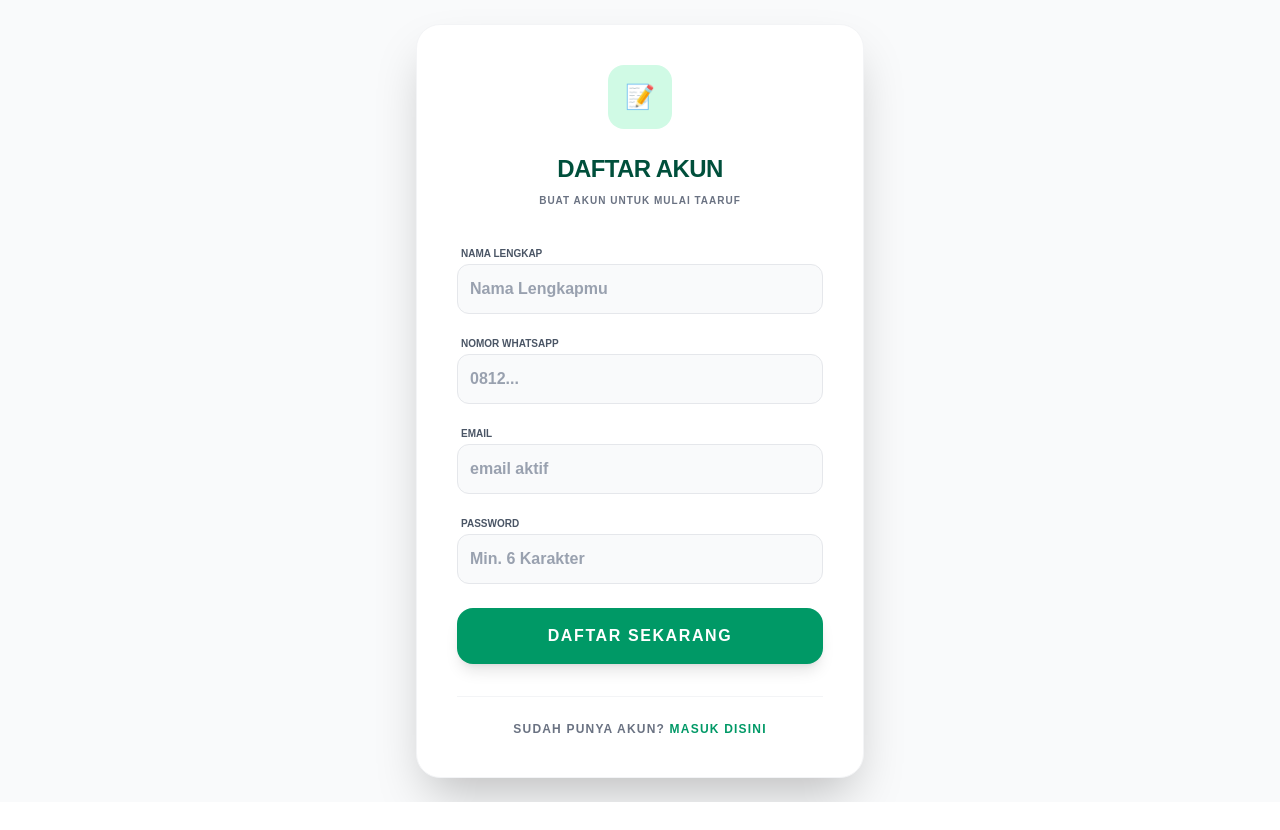
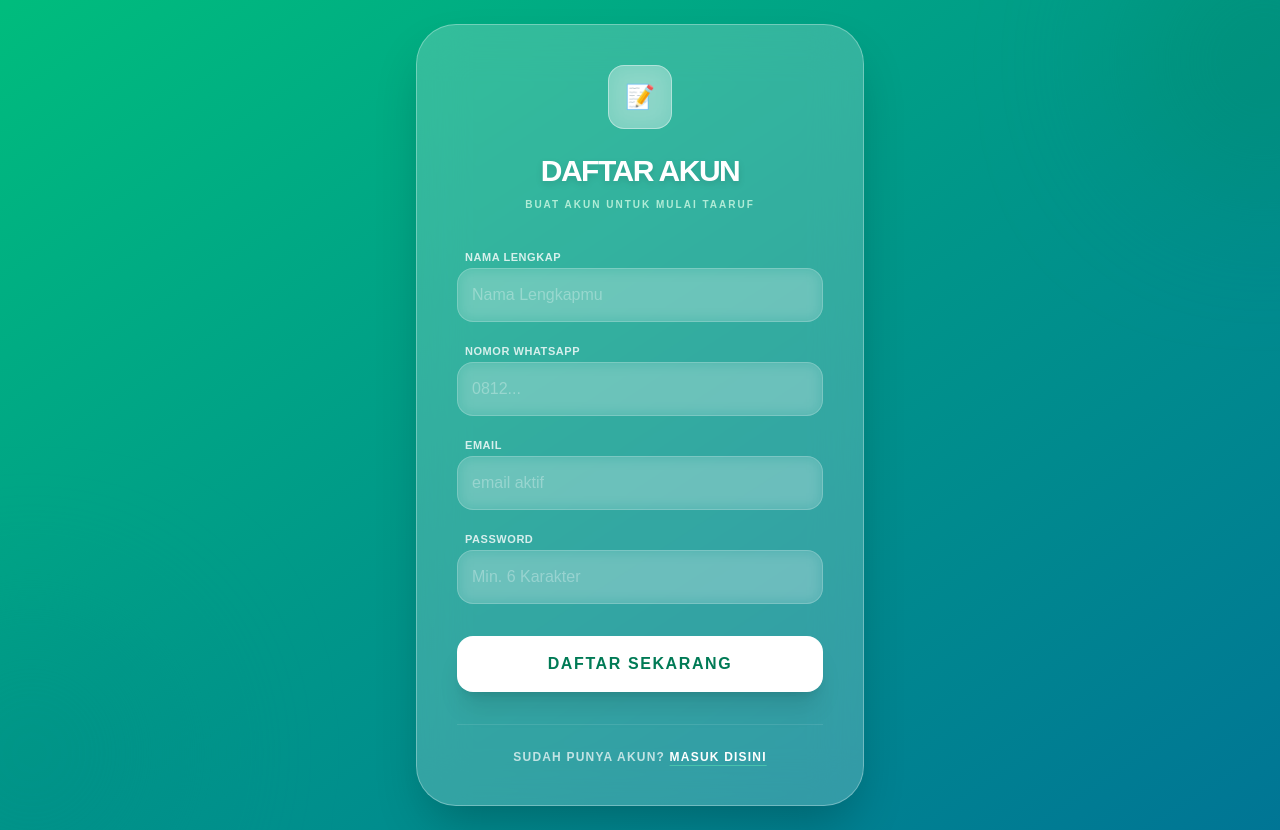
Before and after one commit to arifaji29/taaruf_permata, a Next.js app: page /register in a window 1280 px wide. Before the commit the page ends 802 px from the top, so only its background shows below. Built offline with nearby package versions, Linux system fonts and the light colour scheme; no server answers.

Commit message:
ubah tampilan

```diff
--- a/app/(auth)/register/page.tsx
+++ b/app/(auth)/register/page.tsx
@@ -65,20 +65,20 @@ export default function Register() {
 
   if (isSubmitted) {
     return (
-      <main className="min-h-screen flex items-center justify-center bg-gray-50 p-6">
-        <div className="w-full max-w-md bg-white p-10 rounded-3xl shadow-2xl border border-gray-100 text-center animate-in fade-in zoom-in duration-300">
-          <div className="w-20 h-20 bg-emerald-100 text-emerald-600 rounded-full flex items-center justify-center mx-auto mb-6 text-4xl animate-bounce">
+      <main className="min-h-screen flex items-center justify-center bg-linear-to-br from-emerald-500 via-teal-600 to-cyan-700 p-6 relative overflow-hidden">
+        <div className="w-full max-w-md backdrop-blur-xl bg-white/20 p-10 rounded-[2.5rem] shadow-2xl border border-white/30 text-center animate-in fade-in zoom-in duration-300 z-10">
+          <div className="w-20 h-20 bg-white/30 backdrop-blur-md text-white rounded-full flex items-center justify-center mx-auto mb-6 text-4xl border border-white/40 animate-bounce">
             📩
           </div>
-          <h1 className="text-2xl font-black text-emerald-900 mb-4 uppercase tracking-tight">Cek Email Anda</h1>
-          <p className="text-gray-600 text-sm leading-relaxed mb-8">
+          <h1 className="text-2xl font-black text-white mb-4 uppercase tracking-tight drop-shadow-md">Cek Email Anda</h1>
+          <p className="text-emerald-50 text-sm leading-relaxed mb-8 opacity-90">
             Link konfirmasi telah dikirim ke <br />
-            <strong className="text-emerald-700 font-bold">{userEmail}</strong>.<br />
+            <strong className="text-white font-bold">{userEmail}</strong>.<br />
             Silakan klik link tersebut untuk mengaktifkan akun Anda.
           </p>
           <button
             onClick={() => router.push('/login')}
-            className="w-full bg-emerald-600 text-white py-4 rounded-2xl font-black uppercase tracking-widest hover:bg-emerald-700 transition shadow-lg active:scale-95"
+            className="w-full bg-white text-emerald-700 py-4 rounded-2xl font-black uppercase tracking-widest hover:bg-emerald-50 transition shadow-lg active:scale-95"
           >
             Lanjut ke Login
           </button>
@@ -88,71 +88,50 @@ export default function Register() {
   }
 
   return (
-    <main className="min-h-screen flex items-center justify-center bg-gray-50 p-6">
-      <div className="w-full max-w-md bg-white p-10 rounded-3xl shadow-2xl border border-gray-100 text-center">
-        <div className="w-16 h-16 bg-emerald-100 text-emerald-600 rounded-2xl flex items-center justify-center mx-auto mb-6 text-2xl">
+    <main className="min-h-screen flex items-center justify-center bg-linear-to-br from-emerald-500 via-teal-600 to-cyan-700 p-6 relative overflow-hidden">
+      {/* Dekorasi Background Glow */}
+      <div className="absolute top-[-10%] right-[-10%] w-72 h-72 bg-emerald-300 rounded-full mix-blend-multiply filter blur-3xl opacity-30 animate-blob"></div>
+      <div className="absolute bottom-[-10%] left-[-10%] w-80 h-80 bg-cyan-300 rounded-full mix-blend-multiply filter blur-3xl opacity-30 animate-blob animation-delay-2000"></div>
+
+      <div className="w-full max-w-md backdrop-blur-xl bg-white/20 p-10 rounded-[2.5rem] shadow-2xl border border-white/30 text-center z-10">
+        <div className="w-16 h-16 bg-white/30 backdrop-blur-md text-white rounded-2xl flex items-center justify-center mx-auto mb-6 text-2xl border border-white/40">
           📝
         </div>
 
-        <h1 className="text-2xl font-black text-emerald-900 mb-2 uppercase tracking-tight">Daftar Akun</h1>
-        <p className="text-gray-500 text-[10px] font-bold uppercase tracking-widest mb-8">Buat akun untuk mulai taaruf</p>
+        <h1 className="text-3xl font-black text-white mb-2 uppercase tracking-tighter drop-shadow-md">Daftar Akun</h1>
+        <p className="text-emerald-100 text-[10px] font-bold uppercase tracking-[0.2em] mb-8 opacity-80">Buat akun untuk mulai taaruf</p>
 
         <form onSubmit={handleRegister} className="space-y-4 text-left">
-          <div className="space-y-1">
-            <label className="text-[10px] font-black text-gray-600 uppercase ml-1">Nama Lengkap</label>
-            <input
-              name="nama"
-              placeholder="Nama Lengkapmu"
-              className="w-full p-3 border border-gray-200 rounded-xl outline-none focus:ring-2 focus:ring-emerald-500 bg-gray-50 text-slate-900 font-semibold placeholder:text-gray-400 transition-all focus:bg-white"
-              required
-            />
-          </div>
-
-          <div className="space-y-1">
-            <label className="text-[10px] font-black text-gray-600 uppercase ml-1">Nomor WhatsApp</label>
-            <input
-              name="nomor_telepon"
-              type="tel"
-              placeholder="0812..."
-              className="w-full p-3 border border-gray-200 rounded-xl outline-none focus:ring-2 focus:ring-emerald-500 bg-gray-50 text-slate-900 font-semibold placeholder:text-gray-400 transition-all focus:bg-white"
-              required
-            />
-          </div>
-
-          <div className="space-y-1">
-            <label className="text-[10px] font-black text-gray-600 uppercase ml-1">Email</label>
-            <input
-              name="email"
-              type="email"
-              placeholder="email aktif"
-              className="w-full p-3 border border-gray-200 rounded-xl outline-none focus:ring-2 focus:ring-emerald-500 bg-gray-50 text-slate-900 font-semibold placeholder:text-gray-400 transition-all focus:bg-white"
-              required
-            />
-          </div>
-
-          <div className="space-y-1">
-            <label className="text-[10px] font-black text-gray-600 uppercase ml-1">Password</label>
-            <input
-              name="password"
-              type="password"
-              placeholder="Min. 6 Karakter"
-              className="w-full p-3 border border-gray-200 rounded-xl outline-none focus:ring-2 focus:ring-emerald-500 bg-gray-50 text-slate-900 font-semibold placeholder:text-gray-400 transition-all focus:bg-white"
-              required
-            />
-          </div>
+          {[
+            { label: 'Nama Lengkap', name: 'nama', type: 'text', placeholder: 'Nama Lengkapmu' },
+            { label: 'Nomor WhatsApp', name: 'nomor_telepon', type: 'tel', placeholder: '0812...' },
+            { label: 'Email', name: 'email', type: 'email', placeholder: 'email aktif' },
+            { label: 'Password', name: 'password', type: 'password', placeholder: 'Min. 6 Karakter' }
+          ].map((field) => (
+            <div key={field.name} className="space-y-1.5">
+              <label className="text-[11px] font-black text-white/80 uppercase ml-2 tracking-wider">{field.label}</label>
+              <input
+                name={field.name}
+                type={field.type}
+                placeholder={field.placeholder}
+                className="w-full p-3.5 bg-white/10 border border-white/20 rounded-2xl outline-none focus:ring-2 focus:ring-white/50 text-white font-medium placeholder:text-white/30 transition-all backdrop-blur-sm"
+                required
+              />
+            </div>
+          ))}
 
           <button
             disabled={loading}
-            className="w-full bg-emerald-600 text-white py-4 rounded-2xl font-black uppercase tracking-widest hover:bg-emerald-700 transition shadow-lg active:scale-95 disabled:bg-gray-300 mt-2"
+            className="w-full bg-white text-emerald-700 py-4 rounded-2xl font-black uppercase tracking-widest hover:bg-emerald-50 transition shadow-xl active:scale-95 disabled:bg-white/50 disabled:text-emerald-900/30 mt-4"
           >
             {loading ? 'Memproses...' : 'Daftar Sekarang'}
           </button>
         </form>
 
-        <div className="mt-8 pt-6 border-t border-gray-100">
-          <p className="text-xs text-gray-500 font-bold uppercase tracking-widest">
+        <div className="mt-8 pt-6 border-t border-white/10">
+          <p className="text-xs text-white/70 font-bold uppercase tracking-widest">
             Sudah punya akun?{' '}
-            <Link href="/login" className="text-emerald-600 hover:underline">
+            <Link href="/login" className="text-white hover:text-emerald-200 underline decoration-emerald-300/50 underline-offset-4">
               Masuk Disini
             </Link>
           </p>
```
Also changed, not shown: app/(auth)/login/page.tsx (+28 -20 lines).
